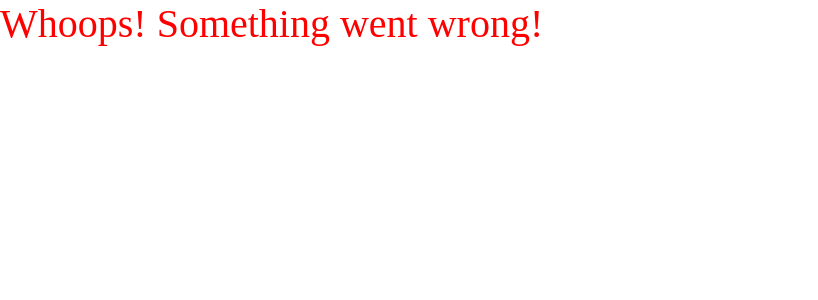
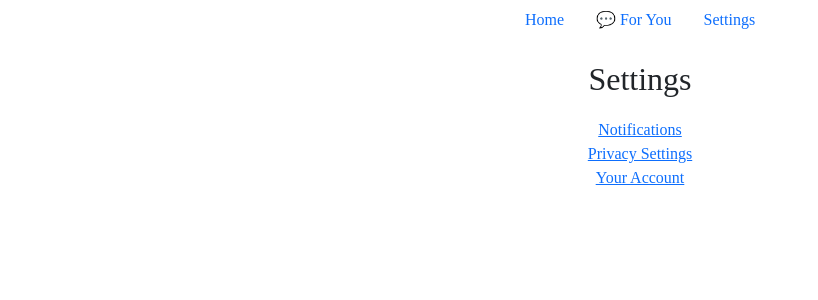
Before and after one commit to Gamze1314/Phase-2-Project, a React (Create React App) app: page /settings in a window 1280 px wide. Shown: the top 300 px of the page, without its empty margins (0-818 px from the left). Built offline with nearby package versions, Linux system fonts and the light colour scheme; data requests are answered from the project's data file.

Commit message:
Adds Settings component, Login removed

```diff
--- a/src/NavBar.js
+++ b/src/NavBar.js
@@ -11,7 +11,7 @@ function NavBar() {
         <Nav.Link href="/foryou">💬 For You</Nav.Link>
       </Nav.Item>
       <Nav.Item as="li">
-        <Nav.Link href="/login">Login</Nav.Link>
+        <Nav.Link href="/settings">Settings</Nav.Link>
       </Nav.Item>
     </Nav>
   );
--- a/src/pages/Login.js
+++ /dev/null
@@ -1,52 +0,0 @@
-import React, { useState } from "react";
-import { Form, Button, Container, Row, Col, InputGroup, Alert } from "react-bootstrap";
-
-function Login() {
-  const [showAlert, setShowAlert] = useState(false);
-
-  const handleSubmit = (event) => {
-    event.preventDefault();
-
-    const username = event.target.elements.formUsername.value;
-    const password = event.target.elements.formPassword.value;
-
-    if (!username || !password) {
-      setShowAlert(true);
-      return;
-    }
-
-    // Handle login logic here
-  };
-
-  return (
-    <Container>
-      <Row className="justify-content-md-center">
-        <Col xs={12} md={6}>
-          <Form onSubmit={handleSubmit}>
-            <Form.Group controlId="formUsername">
-              <Form.Label>Username</Form.Label>
-              <InputGroup>
-                <InputGroup.Text>@</InputGroup.Text>
-                <Form.Control type="text" placeholder="Enter username" />
-              </InputGroup>
-            </Form.Group>
-            <Form.Group controlId="formPassword">
-              <Form.Label>Password</Form.Label>
-              <Form.Control type="password" placeholder="Password" />
-            </Form.Group>
-            <Button variant="primary" type="submit">
-              Login
-            </Button>
-            {showAlert && (
-              <Alert variant="danger" onClose={() => setShowAlert(false)} dismissible>
-                Please enter login details.
-              </Alert>
-            )}
-          </Form>
-        </Col>
-      </Row>
-    </Container>
-  );
-}
-
-export default Login;
--- /dev/null
+++ b/src/pages/Settings.js
@@ -0,0 +1,53 @@
+import React from "react";
+import { Link, Routes, Route } from "react-router-dom";
+
+function Notifications() {
+  return <h3>Notifications Settings</h3>;
+}
+
+function Privacy() {
+  return <h3>Privacy Settings</h3>;
+}
+
+function Account() {
+  return <h3>Your Account Settings</h3>;
+}
+
+  const divStyle = {
+    textAlign : "center",
+    marginTop : "20px"
+  };
+
+const ulStyle = {
+  listStyleType: "none", // Remove default bullet points
+  padding: 0, // Remove default padding
+  textAlign: "center",
+  marginTop: "20px",
+};
+
+function Settings() {
+  return (
+    <div style={divStyle}>
+      <h2>Settings</h2>
+      <ul style={ulStyle}>
+        <li>
+          <Link to="/settings/notifications">Notifications</Link>
+        </li>
+        <li>
+          <Link to="/settings/privacy">Privacy Settings</Link>
+        </li>
+        <li>
+          <Link to="/settings/account">Your Account</Link>
+        </li>
+      </ul>
+
+      <Routes>
+        <Route path="/settings/notifications" element={<Notifications />} />
+        <Route path="/settings/privacy" element={<Privacy />} />
+        <Route path="/settings/account" element={<Account />} />
+      </Routes>
+    </div>
+  );
+}
+
+export default Settings;
```
Also changed, not shown: src/routes.js (+4 -4 lines).
